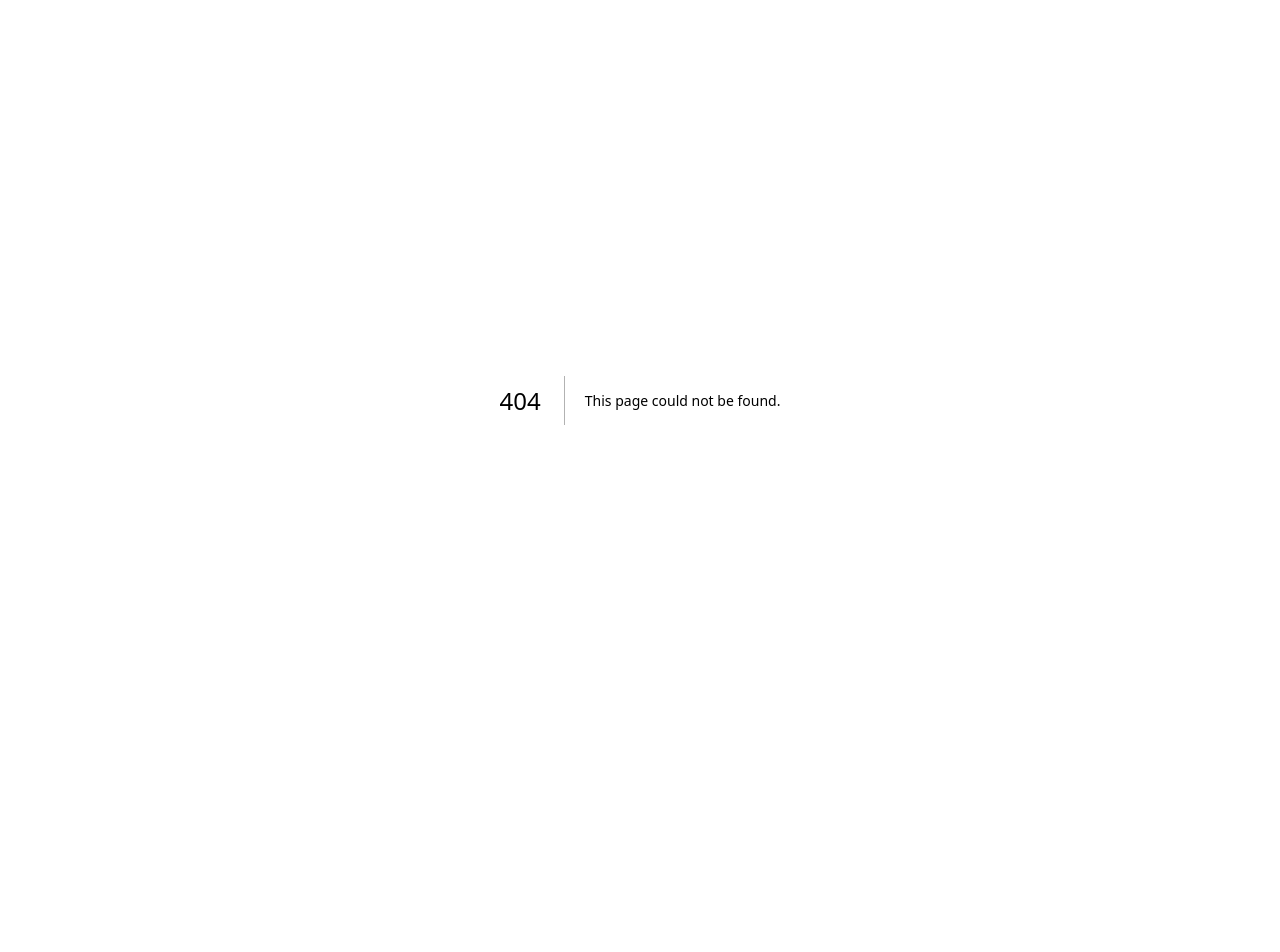
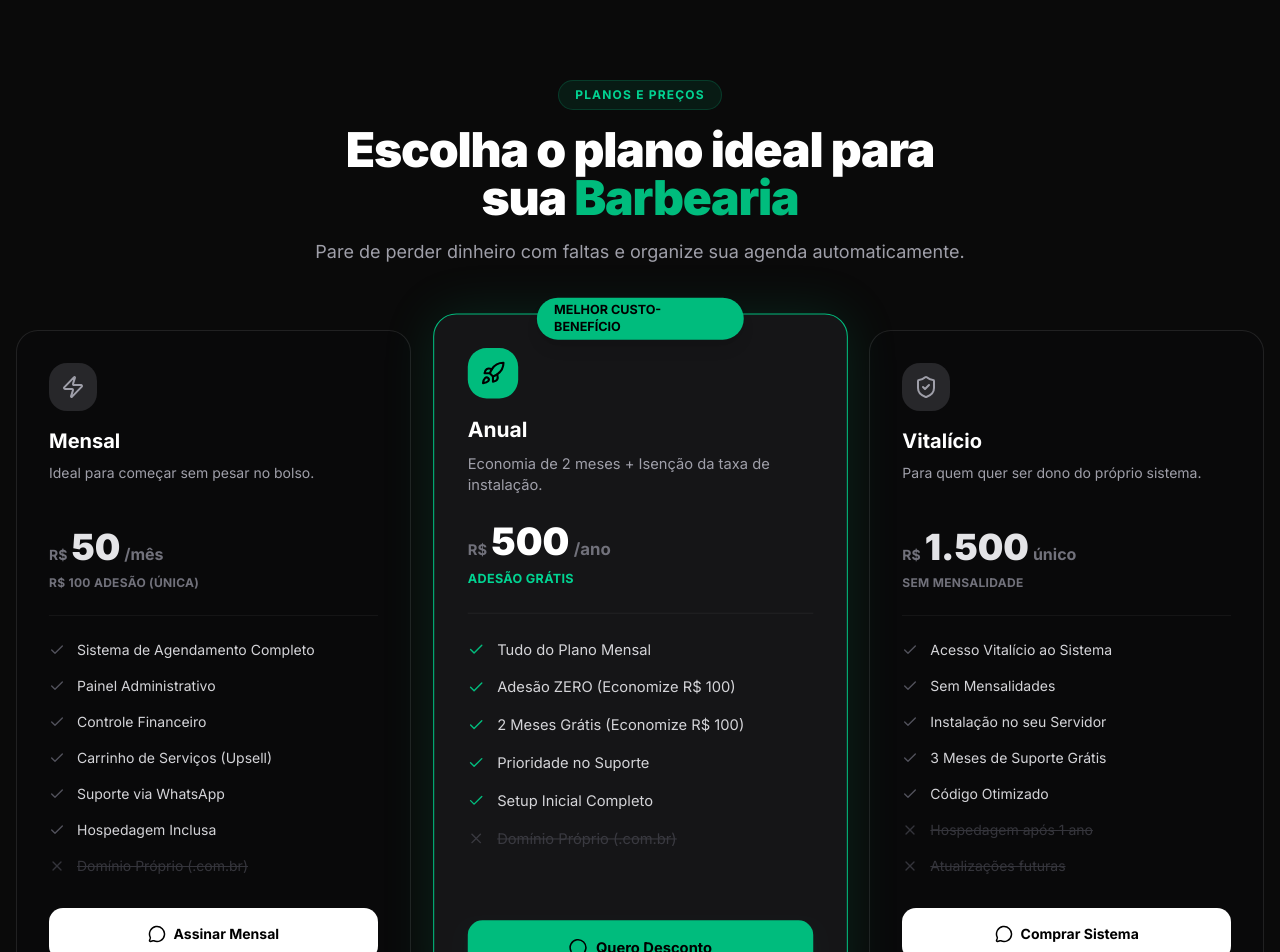
Before and after one commit to JandsonS/teste, a Next.js app in the folder beauty-app/: page /proposta in a window 1280 px wide. Before the commit this address had no page. Shown: the top 952 px of the page. Before the commit the page ends 800 px from the top, so only its background shows below. Built offline with nearby package versions, Linux system fonts and the light colour scheme.

Commit message:
proposta

```diff
--- /dev/null
+++ b/beauty-app/src/app/proposta/page.tsx
@@ -0,0 +1,189 @@
+"use client";
+
+import { motion } from "framer-motion";
+import { Check, X, Zap, MessageCircle, ShieldCheck, Rocket } from "lucide-react";
+import { SITE_CONFIG } from "@/constants/info"; // Para pegar seu número de whats
+
+export default function PricingPage() {
+  // Substitua pelo seu número real se não estiver no config
+  const whatsappNumber = "558791537080";
+
+  const handleContact = (plan: string, price: string) => {
+    const message = encodeURIComponent(`Olá! Vi a proposta e tenho interesse no plano *${plan}* de *${price}*. Como podemos fechar?`);
+    window.open(`https://wa.me/${whatsappNumber}?text=${message}`, '_blank');
+  };
+
+  const plans = [
+    {
+      name: "Mensal",
+      price: "50",
+      period: "/mês",
+      adesao: "R$ 100 adesão (única)",
+      description: "Ideal para começar sem pesar no bolso.",
+      features: [
+        "Sistema de Agendamento Completo",
+        "Painel Administrativo",
+        "Controle Financeiro",
+        "Carrinho de Serviços (Upsell)",
+        "Suporte via WhatsApp",
+        "Hospedagem Inclusa"
+      ],
+      notIncluded: ["Domínio Próprio (.com.br)"],
+      highlight: false,
+      icon: Zap,
+      buttonText: "Assinar Mensal",
+      color: "zinc"
+    },
+    {
+      name: "Anual",
+      price: "500",
+      period: "/ano",
+      adesao: "Adesão Grátis", // Oferta irresistível
+      description: "Economia de 2 meses + Isenção da taxa de instalação.",
+      features: [
+        "Tudo do Plano Mensal",
+        "Adesão ZERO (Economize R$ 100)",
+        "2 Meses Grátis (Economize R$ 100)",
+        "Prioridade no Suporte",
+        "Setup Inicial Completo"
+      ],
+      notIncluded: ["Domínio Próprio (.com.br)"],
+      highlight: true, // O "Mais Vendido"
+      icon: Rocket,
+      buttonText: "Quero Desconto",
+      color: "emerald"
+    },
+    {
+      name: "Vitalício",
+      price: "1.500",
+      period: "único",
+      adesao: "Sem mensalidade",
+      description: "Para quem quer ser dono do próprio sistema.",
+      features: [
+        "Acesso Vitalício ao Sistema",
+        "Sem Mensalidades",
+        "Instalação no seu Servidor",
+        "3 Meses de Suporte Grátis",
+        "Código Otimizado"
+      ],
+      notIncluded: ["Hospedagem após 1 ano", "Atualizações futuras"], // Importante deixar claro
+      highlight: false,
+      icon: ShieldCheck,
+      buttonText: "Comprar Sistema",
+      color: "purple"
+    }
+  ];
+
+  return (
+    <div className="min-h-screen bg-[#0a0a0a] text-zinc-100 py-20 px-4 flex flex-col items-center justify-center">
+
+      {/* CABEÇALHO */}
+      <div className="text-center max-w-2xl mx-auto mb-16 space-y-4">
+        <motion.div
+          initial={{ opacity: 0, y: -20 }}
+          animate={{ opacity: 1, y: 0 }}
+          className="inline-block px-4 py-1.5 rounded-full bg-emerald-500/10 border border-emerald-500/20 text-emerald-400 text-xs font-bold uppercase tracking-widest mb-4"
+        >
+          Planos e Preços
+        </motion.div>
+        <motion.h1
+          initial={{ opacity: 0, y: 20 }}
+          animate={{ opacity: 1, y: 0 }}
+          transition={{ delay: 0.1 }}
+          className="text-4xl md:text-5xl font-black tracking-tight text-white"
+        >
+          Escolha o plano ideal para sua <span className="text-emerald-500">Barbearia</span>
+        </motion.h1>
+        <motion.p
+          initial={{ opacity: 0 }}
+          animate={{ opacity: 1 }}
+          transition={{ delay: 0.2 }}
+          className="text-zinc-400 text-lg"
+        >
+          Pare de perder dinheiro com faltas e organize sua agenda automaticamente.
+        </motion.p>
+      </div>
+
+      {/* CARDS GRID */}
+      <div className="grid grid-cols-1 md:grid-cols-3 gap-8 max-w-7xl w-full">
+        {plans.map((plan, index) => (
+          <motion.div
+            key={plan.name}
+            initial={{ opacity: 0, y: 50 }}
+            animate={{ opacity: 1, y: 0 }}
+            transition={{ delay: index * 0.1 + 0.3 }}
+            className={`
+              relative flex flex-col p-8 rounded-3xl border transition-all duration-300 group
+              ${plan.highlight
+                ? 'bg-zinc-900/80 border-emerald-500 shadow-[0_0_50px_rgba(16,185,129,0.15)] scale-105 z-10'
+                : 'bg-zinc-950/50 border-white/10 hover:border-zinc-700 hover:bg-zinc-900/50'
+              }
+            `}
+          >
+            {plan.highlight && (
+              <div className="absolute -top-4 left-1/2 -translate-x-1/2 bg-emerald-500 text-black font-bold text-xs uppercase px-4 py-1 rounded-full shadow-lg">
+                Melhor Custo-Benefício
+              </div>
+            )}
+
+            <div className="mb-6">
+              <div className={`w-12 h-12 rounded-2xl flex items-center justify-center mb-4 ${plan.highlight ? 'bg-emerald-500 text-black' : 'bg-zinc-800 text-zinc-400'}`}>
+                <plan.icon size={24} />
+              </div>
+              <h3 className="text-xl font-bold text-white mb-2">{plan.name}</h3>
+              <p className="text-zinc-400 text-sm h-10">{plan.description}</p>
+            </div>
+
+            <div className="mb-6 pb-6 border-b border-white/5">
+              <div className="flex items-baseline gap-1">
+                <span className="text-sm text-zinc-500 font-bold">R$</span>
+                <span className={`text-4xl font-black ${plan.highlight ? 'text-white' : 'text-zinc-200'}`}>{plan.price}</span>
+                <span className="text-zinc-500 font-bold">{plan.period}</span>
+              </div>
+              <p className={`text-xs font-bold mt-2 uppercase tracking-wide ${plan.name === 'Anual' ? 'text-emerald-400' : 'text-zinc-500'}`}>
+                {plan.adesao}
+              </p>
+            </div>
+
+            <div className="flex-1 space-y-4 mb-8">
+              {plan.features.map((feature, i) => (
+                <div key={i} className="flex items-start gap-3 text-sm text-zinc-300">
+                  <Check size={16} className={`mt-0.5 shrink-0 ${plan.highlight ? 'text-emerald-500' : 'text-zinc-600'}`} />
+                  <span>{feature}</span>
+                </div>
+              ))}
+              {plan.notIncluded.map((item, i) => (
+                <div key={i} className="flex items-start gap-3 text-sm text-zinc-600 opacity-60">
+                  <X size={16} className="mt-0.5 shrink-0" />
+                  <span className="line-through">{item}</span>
+                </div>
+              ))}
+            </div>
+
+            <button
+              onClick={() => handleContact(plan.name, plan.price)}
+              className={`
+                w-full py-4 rounded-xl font-bold text-sm transition-all flex items-center justify-center gap-2
+                ${plan.highlight
+                  ? 'bg-emerald-500 hover:bg-emerald-400 text-black shadow-lg shadow-emerald-900/20'
+                  : 'bg-white text-black hover:bg-zinc-200'
+                }
+              `}
+            >
+              <MessageCircle size={18} />
+              {plan.buttonText}
+            </button>
+
+          </motion.div>
+        ))}
+      </div>
+
+      <div className="mt-16 text-center max-w-lg">
+        <p className="text-zinc-500 text-xs">
+          * Domínio personalizado (.com.br) deve ser adquirido separadamente pelo cliente (aprox. R$ 40/ano no Registro.br).
+          A configuração técnica é gratuita em todos os planos mensais e anuais.
+        </p>
+      </div>
+    </div>
+  );
+}
```
